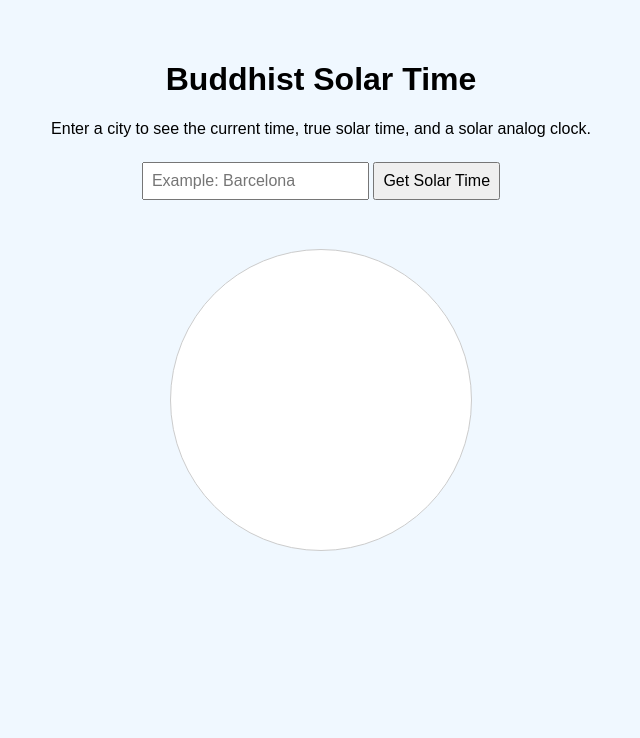
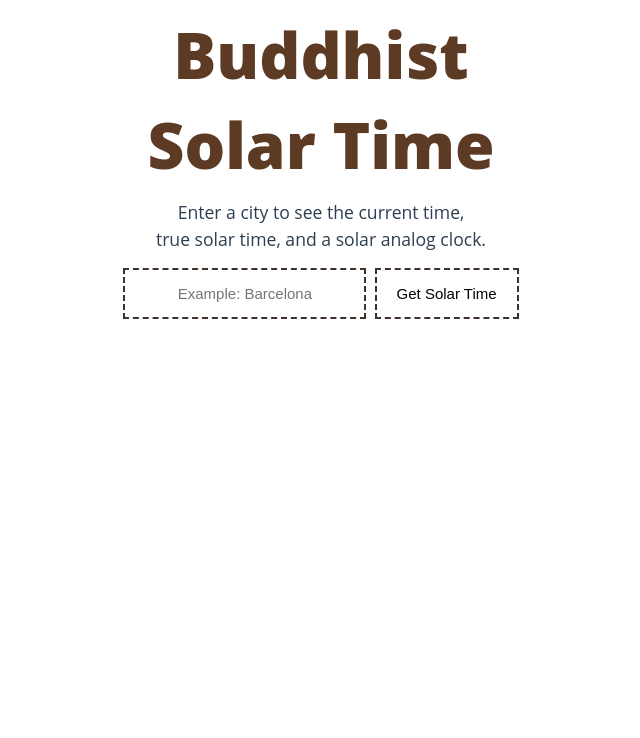
Before and after one commit to iturbides/buddhist-time, a plain HTML site: page index.html in a window 1280 px wide. Shown: the whole page, without its empty margins (319-959 px from the left). Drawn offline with Linux system fonts and the light colour scheme.

Commit message:
add becss

```diff
--- a/index.html
+++ b/index.html
@@ -3,37 +3,19 @@
 <head>
   <meta charset="UTF-8" />
   <title>Buddhist Solar Time</title>
-  <style>
-    body {
-      font-family: Arial, sans-serif;
-      padding: 2rem;
-      background-color: #f0f8ff;
-      text-align: center;
-    }
-    input, button {
-      padding: 0.5rem;
-      font-size: 1rem;
-      margin: 0.5rem 0;
-    }
-    #result {
-      margin-top: 1rem;
-      font-size: 1.1rem;
-    }
-    canvas {
-      margin-top: 1.5rem;
-      background-color: #fff;
-      border: 1px solid #ccc;
-      border-radius: 50%;
-    }
-  </style>
-</head>
+  <meta name="viewport" content="vidth=device-width, initial-scale=1">
+  <link rel="stylesheet" href="/css/becss.css">
+  </head>
 <body>
-  <h1>Buddhist Solar Time</h1>
-  <p>Enter a city to see the current time, true solar time, and a solar analog clock.</p>
-  <input type="text" id="cityInput" placeholder="Example: Barcelona" />
-  <button onclick="getSolarTime()">Get Solar Time</button>
+  <div class="be-width-50 be-align-center">
+
+    <h1>Buddhist<br>Solar Time</h1>
+  <p>Enter a city to see the current time,<br> true solar time, and a solar analog clock.</p>
+  <input class="be-btn be-btn-ghost be-bdr-dashed be-bdr-2 be-btn-medium" type="text" id="cityInput" placeholder="Example: Barcelona" />
+  <button class="be-btn be-btn-ghost be-bdr-dashed be-bdr-2 be-btn-medium" onclick="getSolarTime()">Get Solar Time</button>
   <p id="result"></p>
-  <canvas id="solarClock" width="300" height="300"></canvas>
+
+  <canvas class="be-responsive" id="solarClock" width="400" height="400"></canvas>
 
   <script>
     const OPEN_CAGE_KEY = '2a34668ed89b4673a8cfc466fe9ffb1c';
@@ -188,5 +170,6 @@
       }
     };
   </script>
+</div>
 </body>
 </html>
```
